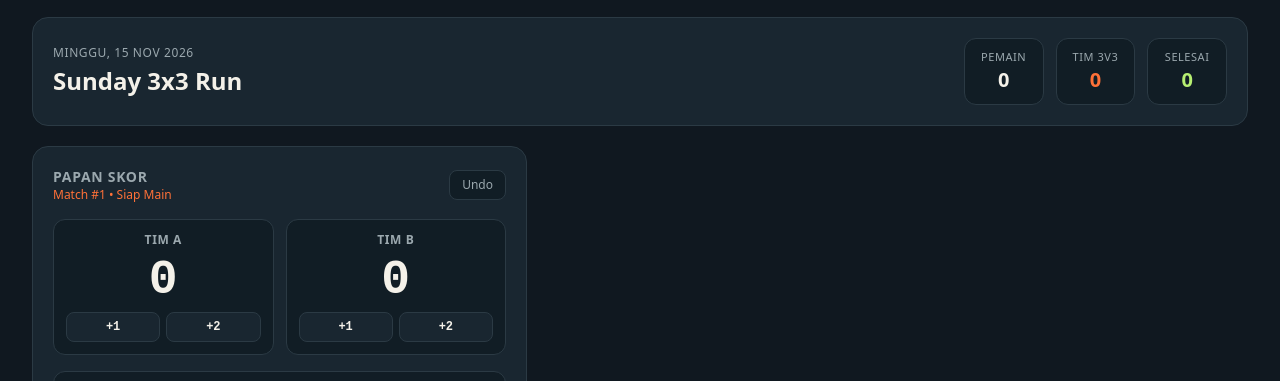
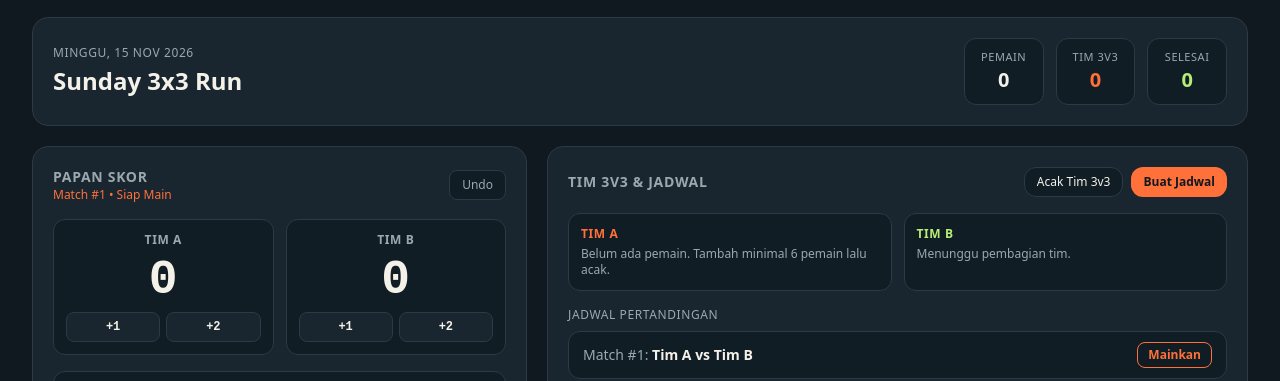
Before and after one commit to legacyditt/hoopmate, a website: page index.html in a window 1280 px wide. Shown: the part 67-448 px from the top of the page. Drawn offline with nearby package versions, Linux system fonts and the light colour scheme; files that its build step writes are made by us from their sources.

Commit message:
feat(ui): add 3v3 teams and match schedule card

```diff
--- a/index.html
+++ b/index.html
@@ -343,7 +343,98 @@
 
           <!-- Kolom kanan: Tim/Jadwal & Klasemen -->
           <div class="space-y-5 lg:col-span-7">
-            <!-- Card 4 & 5 masuk di sini -->
+            <!-- Card 4: Tim 3v3 & Jadwal Pertandingan -->
+            <section
+              aria-label="Tim 3v3 dan Jadwal"
+              class="rounded-2xl border border-court-border bg-court-card p-5"
+            >
+              <!-- Header & tombol aksi -->
+              <div
+                class="mb-4 flex flex-wrap items-center justify-between gap-2"
+              >
+                <h3
+                  class="font-display text-sm font-bold uppercase tracking-wider text-court-muted"
+                >
+                  Tim 3v3 &amp; Jadwal
+                </h3>
+                <div class="flex gap-2">
+                  <button
+                    id="btn-shuffle-teams"
+                    type="button"
+                    class="rounded-xl border border-court-border bg-court-box px-3 py-1.5 text-xs font-medium text-court-cream transition hover:border-court-orange"
+                  >
+                    Acak Tim 3v3
+                  </button>
+                  <button
+                    id="btn-generate-schedule"
+                    type="button"
+                    class="rounded-xl bg-court-orange px-3 py-1.5 text-xs font-bold text-court-bg transition hover:opacity-90"
+                  >
+                    Buat Jadwal
+                  </button>
+                </div>
+              </div>
+
+              <!-- Daftar Tim -->
+              <div
+                id="teams-list"
+                class="mb-4 grid grid-cols-1 gap-3 sm:grid-cols-2"
+              >
+                <div
+                  class="rounded-xl border border-court-border bg-court-box p-3"
+                >
+                  <p
+                    class="text-xs font-bold uppercase tracking-wider text-court-orange"
+                  >
+                    Tim A
+                  </p>
+                  <p class="mt-1 text-xs text-court-muted">
+                    Belum ada pemain. Tambah minimal 6 pemain lalu acak.
+                  </p>
+                </div>
+                <div
+                  class="rounded-xl border border-court-border bg-court-box p-3"
+                >
+                  <p
+                    class="text-xs font-bold uppercase tracking-wider text-court-lime"
+                  >
+                    Tim B
+                  </p>
+                  <p class="mt-1 text-xs text-court-muted">
+                    Menunggu pembagian tim.
+                  </p>
+                </div>
+              </div>
+
+              <!-- Daftar Jadwal Pertandingan -->
+              <div>
+                <p
+                  class="mb-2 text-xs font-medium uppercase tracking-wider text-court-muted"
+                >
+                  Jadwal Pertandingan
+                </p>
+                <ul id="schedule-list" class="space-y-2">
+                  <li
+                    class="flex items-center justify-between rounded-xl border border-court-border bg-court-box px-3.5 py-2.5 text-sm"
+                  >
+                    <span class="text-court-muted"
+                      >Match #1:
+                      <strong class="text-court-cream"
+                        >Tim A vs Tim B</strong
+                      ></span
+                    >
+                    <button
+                      type="button"
+                      class="rounded-lg border border-court-orange px-2.5 py-1 text-xs font-bold text-court-orange transition hover:bg-court-orange hover:text-court-bg"
+                    >
+                      Mainkan
+                    </button>
+                  </li>
+                </ul>
+              </div>
+            </section>
+
+
           </div>
         </div>
       </main>
```
